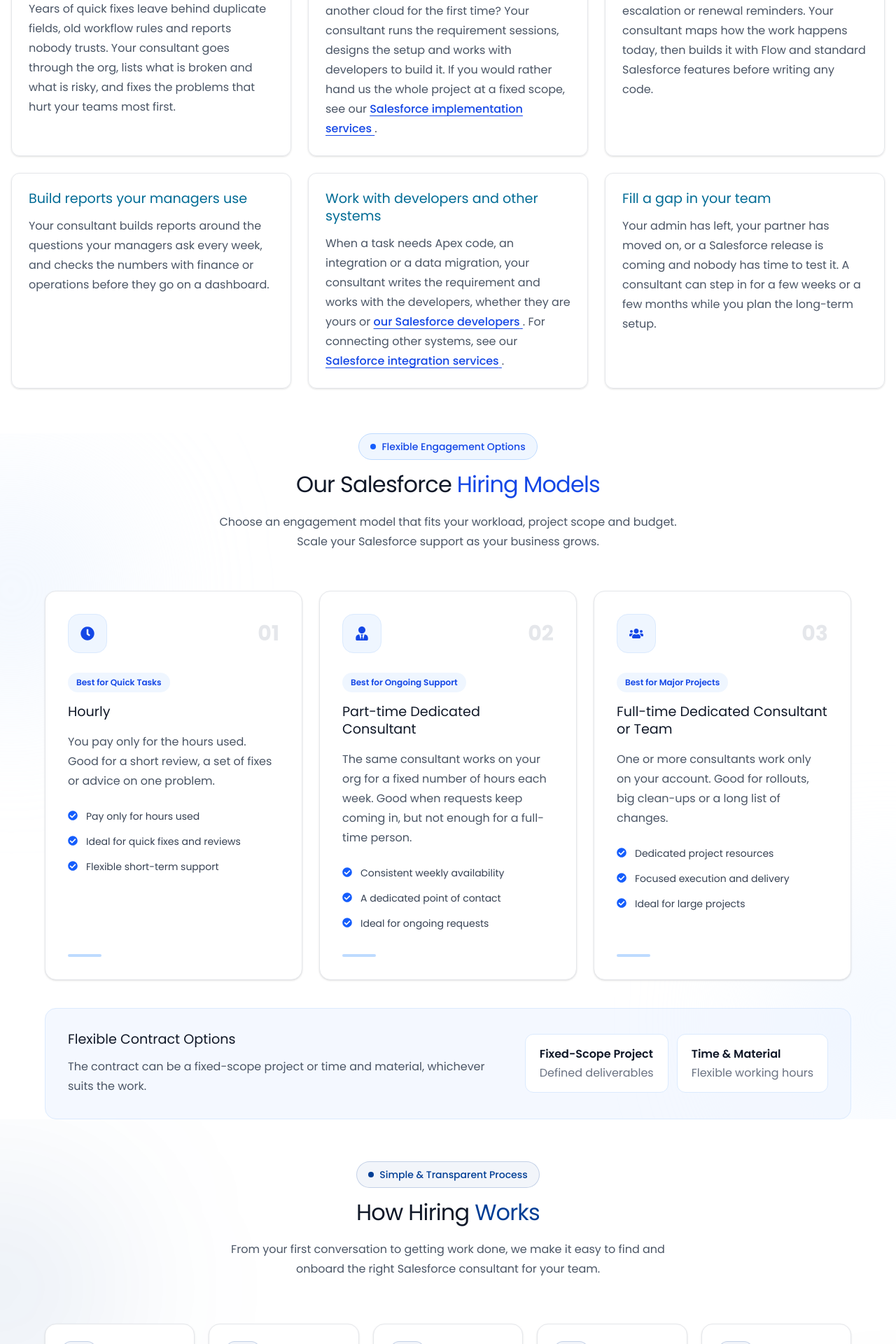
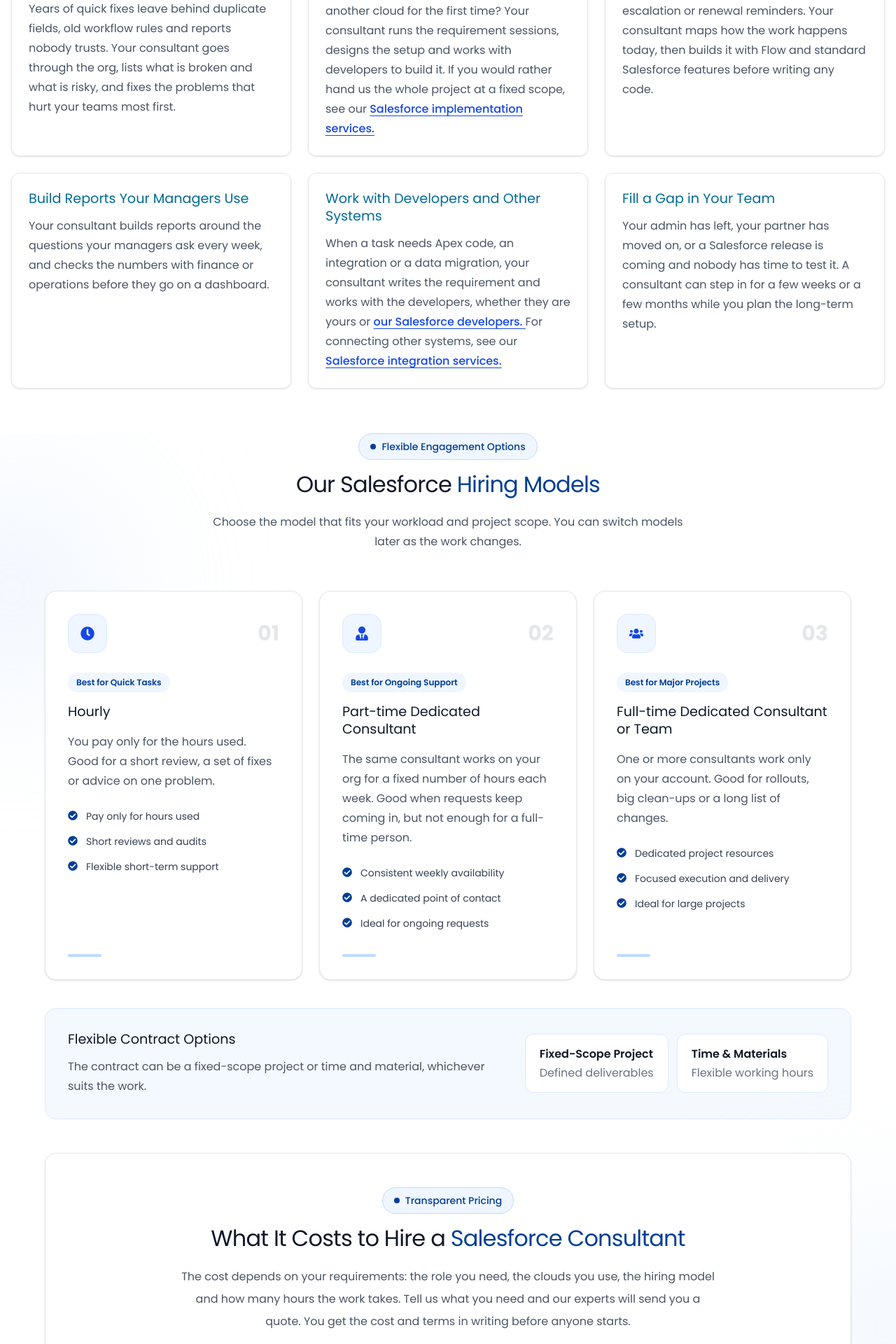
Before and after one commit to Saasverse/saasverse, a Next.js app: page /hire-salesforce-consultants in a window 1280 px wide. Shown: the part 880-2800 px from the top of the page at 70% size. Built offline with nearby package versions, Linux system fonts and the light colour scheme; no server answers.

Commit message:
Hire Consultant Page

```diff
--- a/app/components/ConsultantOverview.tsx
+++ b/app/components/ConsultantOverview.tsx
@@ -135,7 +135,7 @@
     icon: FaGlobe,
     title: "US Time-Zone Overlap",
     description:
-      "Our team is based in Jaipur, India. We agree on overlapping working hours with your team so your consultant can join your meetings.",
+      "Our team is based in Jaipur, India. We agree on overlapping working hours with your team, so your consultant can join your meetings.",
   },
   {
     icon: FaShieldAlt,
@@ -214,7 +214,7 @@
                     {reason.description}
                   </p>
 
-                  <div className="mt-7 h-1 w-10 rounded-full bg-blue-200 transition-all duration-300 group-hover:w-16 group-hover:bg-blue-700" />
+                  <div className="mt-7 h-1 w-10 rounded-full bg-blue-200 transition-all duration-300 group-hover:w-16 group-hover:bg-[#003e95]" />
                 </div>
               );
             })}
@@ -226,7 +226,7 @@
       <section className="relative overflow-hidden bg-gray-50 px-5 py-20 sm:px-8 lg:px-16 lg:py-24">
         <div className="relative mx-auto max-w-7xl">
           <div className="mx-auto mb-12 max-w-3xl text-center">
-            <span className="mb-4 inline-flex items-center gap-2 rounded-full border border-blue-200 bg-white px-4 py-2 text-sm font-medium text-blue-700">
+            <span className="mb-4 inline-flex items-center gap-2 rounded-full border border-blue-200 bg-white px-4 py-2 text-sm font-medium text-[#003e95]">
               <span className="h-2 w-2 rounded-full bg-[#003e95]" />
               Our Salesforce Expertise
             </span>
@@ -237,8 +237,7 @@
             </h2>
 
             <p className="mx-auto mt-5 max-w-2xl text-base leading-7 text-gray-600 sm:text-lg">
-              Find experienced Salesforce consultants for the platform,
-              product or business function your organisation uses.
+             Our consultants work across these Salesforce clouds and products.
             </p>
           </div>
 
@@ -291,19 +290,18 @@
 
         <div className="relative mx-auto max-w-7xl">
           <div className="mx-auto mb-14 max-w-3xl text-center">
-            <span className="mb-4 inline-flex items-center gap-2 rounded-full border border-blue-200 bg-blue-50 px-4 py-2 text-sm font-medium text-blue-700">
+            <span className="mb-4 inline-flex items-center gap-2 rounded-full border border-blue-200 bg-blue-50 px-4 py-2 text-sm font-medium text-[#003e95]">
               <span className="h-2 w-2 rounded-full bg-blue-600" />
               The Saasverse Advantage
             </span>
 
             <h2 className="text-3xl font-semibold tracking-tight text-gray-900 sm:text-4xl lg:text-5xl">
               Why Hire from{" "}
-              <span className="text-blue-700">Saasverse?</span>
+              <span className="text-[#003e95]">Saasverse?</span>
             </h2>
 
             <p className="mx-auto mt-5 max-w-2xl text-base leading-7 text-gray-600 sm:text-lg">
-              Get Salesforce expertise backed by a collaborative team,
-              security practices and experience across multiple countries.
+             What you get when you hire a Salesforce consultant from Saasverse.
             </p>
           </div>
 
@@ -317,8 +315,8 @@
                   className="group rounded-2xl border border-gray-200 bg-white p-7 transition-all duration-300 hover:-translate-y-1.5 hover:border-blue-300 hover:shadow-xl hover:shadow-blue-900/5 sm:p-8"
                 >
                   <div className="mb-6 flex items-center justify-between">
-                    <div className="flex h-14 w-14 items-center justify-center rounded-2xl border border-blue-100 bg-blue-50 transition-colors duration-300 group-hover:border-blue-700 group-hover:bg-blue-700">
-                      <Icon className="text-xl text-blue-700 transition-colors duration-300 group-hover:text-white" />
+                    <div className="flex h-14 w-14 items-center justify-center rounded-2xl border border-blue-100 bg-blue-50 transition-colors duration-300 group-hover:border-[#003e95] group-hover:bg-[#003e95]">
+                      <Icon className="text-xl text-[#003e95] transition-colors duration-300 group-hover:text-white" />
                     </div>
 
                     <span className="text-sm font-semibold text-gray-300 group-hover:text-blue-300">
@@ -343,14 +341,14 @@
                           ? "noopener noreferrer"
                           : undefined
                       }
-                      className="mt-4 inline-flex items-center gap-2 text-sm font-semibold text-blue-700 transition-colors hover:text-blue-900"
+                      className="mt-4 inline-flex items-center gap-2 text-sm font-semibold text-[#003e95] transition-colors hover:text-blue-900"
                     >
                       Read our reviews
                       <FaArrowRight className="text-xs" />
                     </Link>
                   )}
 
-                  <div className="mt-7 h-1 w-10 rounded-full bg-blue-200 transition-all duration-300 group-hover:w-16 group-hover:bg-blue-700" />
+                  <div className="mt-7 h-1 w-10 rounded-full bg-blue-200 transition-all duration-300 group-hover:w-16 group-hover:bg-[#003e95]" />
                 </div>
               );
             })}
@@ -365,7 +363,7 @@
               { value: "19", label: "Countries Reached" },
             ].map((stat) => (
               <div key={stat.label} className="py-3 text-center">
-                <p className="text-3xl font-bold tracking-tight text-blue-800 sm:text-4xl">
+                <p className="text-3xl font-bold tracking-tight text-[#003e95] sm:text-4xl">
                   {stat.value}
                 </p>
                 <p className="mt-2 text-xs font-medium text-gray-600 sm:text-sm">
@@ -388,7 +386,7 @@
 
             <Link
               href="/contact"
-              className="mt-7 inline-flex items-center justify-center gap-2 rounded-lg bg-[#003E95] px-7 py-3.5 text-sm font-semibold text-white transition-all duration-300 hover:bg-blue-800"
+              className="mt-7 inline-flex items-center justify-center gap-2 rounded-lg bg-[#003E95] px-7 py-3.5 text-sm font-semibold text-white transition-all duration-300 hover:bg-[#003e95]"
             >
               Book a Free Consultation
               <FaArrowRight />
--- a/app/components/Footer.tsx
+++ b/app/components/Footer.tsx
@@ -226,7 +226,7 @@
                 <Image src={src} alt={alt} width={60} height={55} style={{ width: '55px', height: '50px', objectFit: 'contain' }} />
               </div>
             ))}
-            <a href="https://clutch.co/profile/saasverse" target="_blank" rel="noopener noreferrer">
+            <a href="https://clutch.co/profile/saasverse-salesforce-consulting-partner" target="_blank" rel="noopener noreferrer">
               <Image src="/images/footer/1.webp" alt="Reviewed on Clutch, 5.0 rating " width={200} height={65} style={{ width: '200px', height: '65px', objectFit: 'contain' }} />
             </a>
           </div>
--- a/app/components/HiringModels.tsx
+++ b/app/components/HiringModels.tsx
@@ -1,4 +1,3 @@
-
 import {
   FaClock,
   FaUserTie,
@@ -15,7 +14,7 @@
       "You pay only for the hours used. Good for a short review, a set of fixes or advice on one problem.",
     benefits: [
       "Pay only for hours used",
-      "Ideal for quick fixes and reviews",
+      "Short reviews and audits",
       "Flexible short-term support",
     ],
     label: "Best for Quick Tasks",
@@ -58,19 +57,18 @@
       <div className="relative mx-auto max-w-7xl">
         {/* Section Header */}
         <div className="mx-auto mb-14 max-w-3xl text-center">
-          <span className="mb-4 inline-flex items-center gap-2 rounded-full border border-blue-200 bg-blue-50 px-4 py-2 text-sm font-medium text-blue-700">
-            <span className="h-2 w-2 rounded-full bg-blue-600" />
+          <span className="mb-4 inline-flex items-center gap-2 rounded-full border border-blue-200 bg-blue-50 px-4 py-2 text-sm font-medium text-[#003e95]">
+            <span className="h-2 w-2 rounded-full bg-[#003e95]" />
             Flexible Engagement Options
           </span>
 
           <h2 className="text-3xl font-semibold tracking-tight text-gray-900 sm:text-4xl lg:text-5xl">
             Our Salesforce{" "}
-            <span className="text-blue-700">Hiring Models</span>
+            <span className="text-[#003e95]">Hiring Models</span>
           </h2>
 
           <p className="mx-auto mt-5 max-w-2xl text-base leading-7 text-gray-600 sm:text-lg">
-            Choose an engagement model that fits your workload, project scope
-            and budget. Scale your Salesforce support as your business grows.
+            Choose the model that fits your workload and project scope. You can switch models later as the work changes.
           </p>
         </div>
 
@@ -86,17 +84,17 @@
               >
                 {/* Card Top */}
                 <div className="mb-7 flex items-center justify-between">
-                  <div className="flex h-14 w-14 items-center justify-center rounded-2xl border border-blue-100 bg-blue-50 transition-all duration-300 group-hover:border-blue-700 group-hover:bg-blue-700">
+                  <div className="flex h-14 w-14 items-center justify-center rounded-2xl border border-blue-100 bg-blue-50 transition-all duration-300 group-hover:border-[#003e95] group-hover:bg-[#003e95]">
                     <Icon className="text-xl text-blue-700 transition-colors duration-300 group-hover:text-white" />
                   </div>
 
-                  <span className="text-3xl font-bold text-gray-200 transition-colors duration-300 group-hover:text-blue-100">
+                  <span className="text-3xl font-bold text-gray-200 transition-colors duration-300 group-hover:text-[#003e95]">
                     {model.number}
                   </span>
                 </div>
 
                 {/* Label */}
-                <span className="mb-4 w-fit rounded-full bg-blue-50 px-3 py-1.5 text-xs font-semibold text-blue-700">
+                <span className="mb-4 w-fit rounded-full bg-blue-50 px-3 py-1.5 text-xs font-semibold text-[#003e95]">
                   {model.label}
                 </span>
 
@@ -117,7 +115,7 @@
                       key={benefit}
                       className="flex items-start gap-3 text-sm leading-6 text-gray-700"
                     >
-                      <FaCheckCircle className="mt-1 shrink-0 text-blue-600" />
+                      <FaCheckCircle className="mt-1 shrink-0 text-[#003e95]" />
                       <span>{benefit}</span>
                     </li>
                   ))}
@@ -125,7 +123,7 @@
 
                 {/* Bottom Accent */}
                 <div className="mt-auto pt-8">
-                  <div className="h-1 w-12 rounded-full bg-blue-200 transition-all duration-300 group-hover:w-20 group-hover:bg-blue-700" />
+                  <div className="h-1 w-12 rounded-full bg-blue-200 transition-all duration-300 group-hover:w-20 group-hover:bg-[#003e95]" />
                 </div>
               </div>
             );
@@ -157,7 +155,7 @@
 
             <div className="rounded-xl border border-blue-100 bg-white px-5 py-4">
               <p className="font-semibold text-gray-900">
-                Time & Material
+                Time & Materials
               </p>
               <p className="mt-1 text-sm text-gray-500">
                 Flexible working hours
@@ -165,6 +163,40 @@
             </div>
           </div>
         </div>
+
+        {/* Salesforce Consultant Cost Section - Added */}
+        <div className="mt-12 rounded-2xl border border-gray-200 bg-white p-7 shadow-sm sm:p-10 lg:p-12">
+          <div className="mx-auto max-w-3xl text-center">
+            <span className="mb-4 inline-flex items-center gap-2 rounded-full border border-blue-200 bg-blue-50 px-4 py-2 text-sm font-medium text-[#003e95]">
+              <span className="h-2 w-2 rounded-full bg-[#003e95]" />
+              Transparent Pricing
+            </span>
+
+            <h2 className="text-2xl font-semibold tracking-tight text-gray-900 sm:text-3xl lg:text-4xl">
+              What It Costs to Hire a{" "}
+              <span className="text-[#003e95]">
+                Salesforce Consultant
+              </span>
+            </h2>
+
+            <p className="mt-5 text-base leading-8 text-gray-600 sm:text-lg">
+              The cost depends on your requirements: the role you need, the
+              clouds you use, the hiring model and how many hours the work takes.
+              Tell us what you need and our experts will send you a quote. You
+              get the cost and terms in writing before anyone starts.
+            </p>
+
+            <a
+              href="/contact"
+              className="mt-8 inline-flex items-center justify-center rounded-xl bg-[#003e95] px-7 py-3.5 text-sm font-semibold text-white shadow-md transition-all duration-300 hover:-translate-y-1 hover:bg-[#002a66] hover:shadow-lg"
+            >
+              Request a Quote
+              <span className="ml-2 text-lg" aria-hidden="true">
+                →
+              </span>
+            </a>
+          </div>
+        </div>
       </div>
     </section>
   );
--- a/app/components/HowHiringWorks.tsx
+++ b/app/components/HowHiringWorks.tsx
@@ -2,31 +2,31 @@
 const hiringSteps = [
   {
     number: "01",
-    title: "Tell us what you need",
+    title: "Tell Us What You Need",
     description:
       "Share the clouds you use, the work you have in mind and roughly how many hours you expect. We sign an NDA first if you want one.",
   },
   {
     number: "02",
-    title: "Get matching profiles",
+    title: "Get Matching Profiles",
     description:
       "We send you profiles of consultants who know your clouds and your type of work.",
   },
   {
     number: "03",
-    title: "Interview them",
+    title: "Interview Them",
     description:
       "Talk to the consultants and ask them about your own org. You decide who joins.",
   },
   {
     number: "04",
-    title: "Agree the terms",
+    title: "Agree on Terms",
     description:
       "We put the model, hours and rate in writing. You then give the consultant access to the systems they need.",
   },
   {
     number: "05",
-    title: "Start work",
+    title: "Start Work",
     description:
       "Your consultant joins your meetings and tools and reports progress as often as you want.",
   },
@@ -43,10 +43,10 @@
         {/* Section Heading */}
         <div className="mx-auto mb-16 max-w-3xl text-center">
           <span className="mb-4 inline-flex items-center gap-2 rounded-full border border-[#003e95]/20 bg-[#003e95]/5 px-4 py-2 text-sm font-medium text-[#003e95]">
+
             <span className="h-2 w-2 rounded-full bg-[#003e95]" />
-            Simple &amp; Transparent Process
+           5 Steps to Start
           </span>
-
           <h2 className="text-3xl font-semibold tracking-tight text-gray-900 sm:text-4xl lg:text-5xl">
             How Hiring{" "}
             <span className="text-[#003e95]">Works</span>
--- a/app/hire-salesforce-consultants/page.tsx
+++ b/app/hire-salesforce-consultants/page.tsx
@@ -58,15 +58,26 @@
       'We sign an NDA before we look at your org. Saasverse is ISO 27001 and Cyber Essentials Plus certified, and you decide which systems and data the consultant can access.',
   },
 ];
-
+const faqSchema = {
+  "@context": "https://schema.org",
+  "@type": "FAQPage",
+  mainEntity: faqs.map((faq) => ({
+    "@type": "Question",
+    name: faq.question,
+    acceptedAnswer: {
+      "@type": "Answer",
+      text: faq.answer,
+    },
+  })),
+};
 const benefits = [
   {
-    title: 'Clean up an org that has grown messy',
+    title: 'Clean Up an Org That Has Grown Messy',
     description:
       'Years of quick fixes leave behind duplicate fields, old workflow rules and reports nobody trusts. Your consultant goes through the org, lists what is broken and what is risky, and fixes the problems that hurt your teams most first.',
   },
   {
-    title: 'Run a new Salesforce rollout',
+    title: 'Run a New Salesforce Rollout',
     description: (
       <>
         {' '}
@@ -79,24 +90,23 @@
           className="font-medium text-blue-700 underline underline-offset-4 hover:text-blue-900"
         >
           {' '}
-          Salesforce implementation services{' '}
-        </Link>{' '}
-        .{' '}
+          Salesforce implementation services.
+        </Link>
       </>
     ),
   },
   {
-    title: 'Set up processes and automation',
+    title: 'Set Up Processes and Automation',
     description:
       'Think lead routing, approvals, case escalation or renewal reminders. Your consultant maps how the work happens today, then builds it with Flow and standard Salesforce features before writing any code.',
   },
   {
-    title: 'Build reports your managers use',
+    title: 'Build Reports Your Managers Use',
     description:
       'Your consultant builds reports around the questions your managers ask every week, and checks the numbers with finance or operations before they go on a dashboard.',
   },
   {
-    title: 'Work with developers and other systems',
+    title: 'Work with Developers and Other Systems',
     description: (
       <>
         {' '}
@@ -108,22 +118,22 @@
           className="font-medium text-blue-700 underline underline-offset-4 hover:text-blue-900"
         >
           {' '}
-          our Salesforce developers{' '}
+          our Salesforce developers.{' '}
         </Link>{' '}
-        . For connecting other systems, see our{' '}
+         For connecting other systems, see our{' '}
         <Link
           href="https://www.saasverse.in/salesforce-integration-services"
           className="font-medium text-blue-700 underline underline-offset-4 hover:text-blue-900"
         >
           {' '}
-          Salesforce integration services{' '}
+          Salesforce integration services.{' '}
         </Link>{' '}
-        .{' '}
+        {' '}
       </>
     ),
   },
   {
-    title: 'Fill a gap in your team',
+    title: 'Fill a Gap in Your Team',
     description:
       'Your admin has left, your partner has moved on, or a Salesforce release is coming and nobody has time to test it. A consultant can step in for a few weeks or a few months while you plan the long-term setup.',
   },
@@ -147,7 +157,7 @@
       />
 
       <SalesforceServiceReuseable
-        heading="What a hired Salesforce consultant can do for you"
+        heading="What a Hired Salesforce Consultant Can Do for You"
         benefits={benefits}
       />
 
@@ -187,8 +197,18 @@
       <CertificateSlider />
 
       <OurPartners />
+             <FaqReuseable
+        title="Hiring Salesforce Consultants: FAQs"
+        faqs={faqs}
+      />
 
-      <FaqReuseable title="Hiring Salesforce Consultants: FAQs " faqs={faqs} />
+      <script
+        type="application/ld+json"
+        dangerouslySetInnerHTML={{
+          __html: JSON.stringify(faqSchema).replace(/</g, "\\u003c"),
+        }}
+      />
+      {/* <FaqReuseable title="Hiring Salesforce Consultants: FAQs " faqs={faqs} /> */}
       <CTASection />
       <ContactForm />
     </>
```
